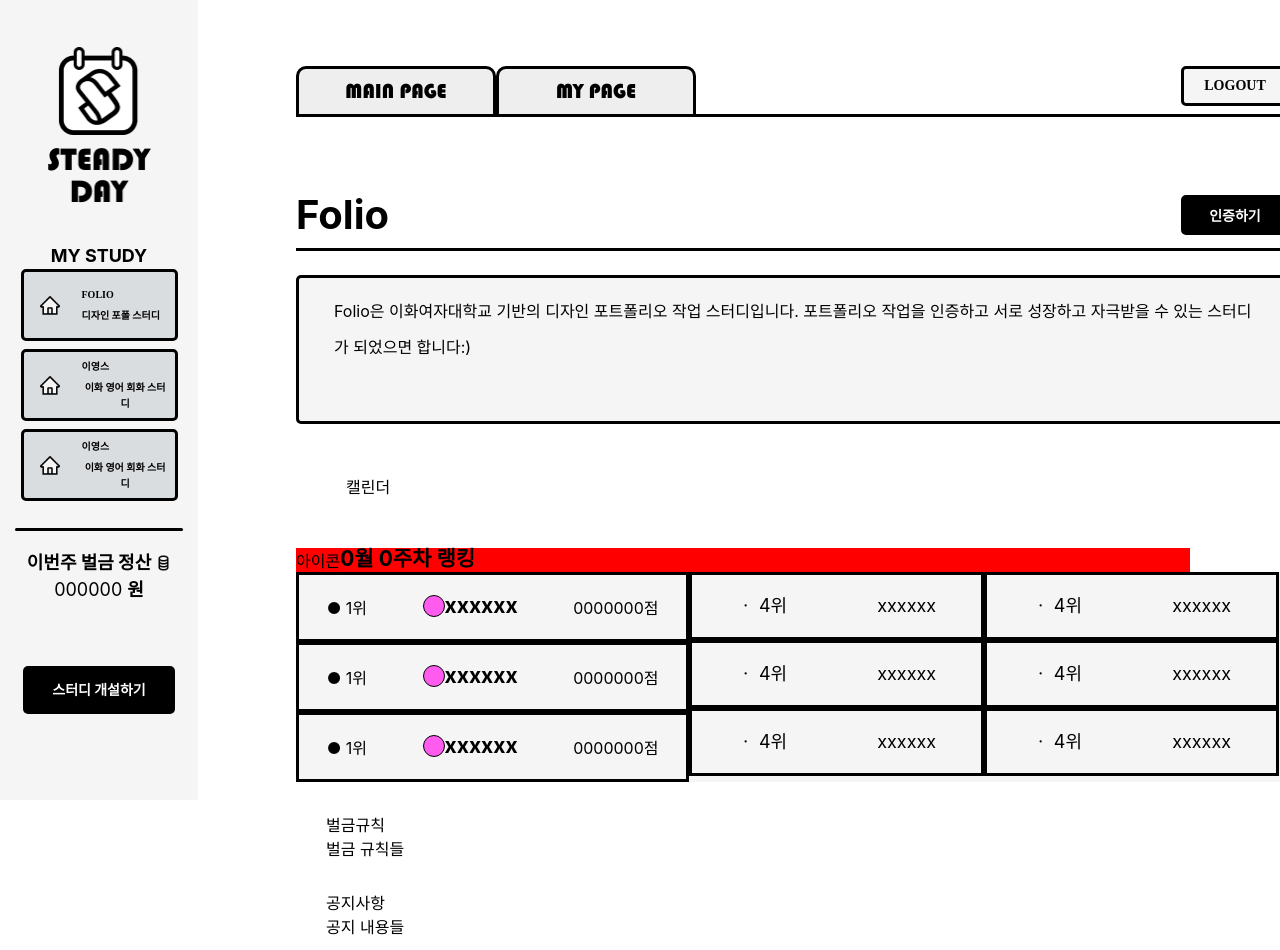
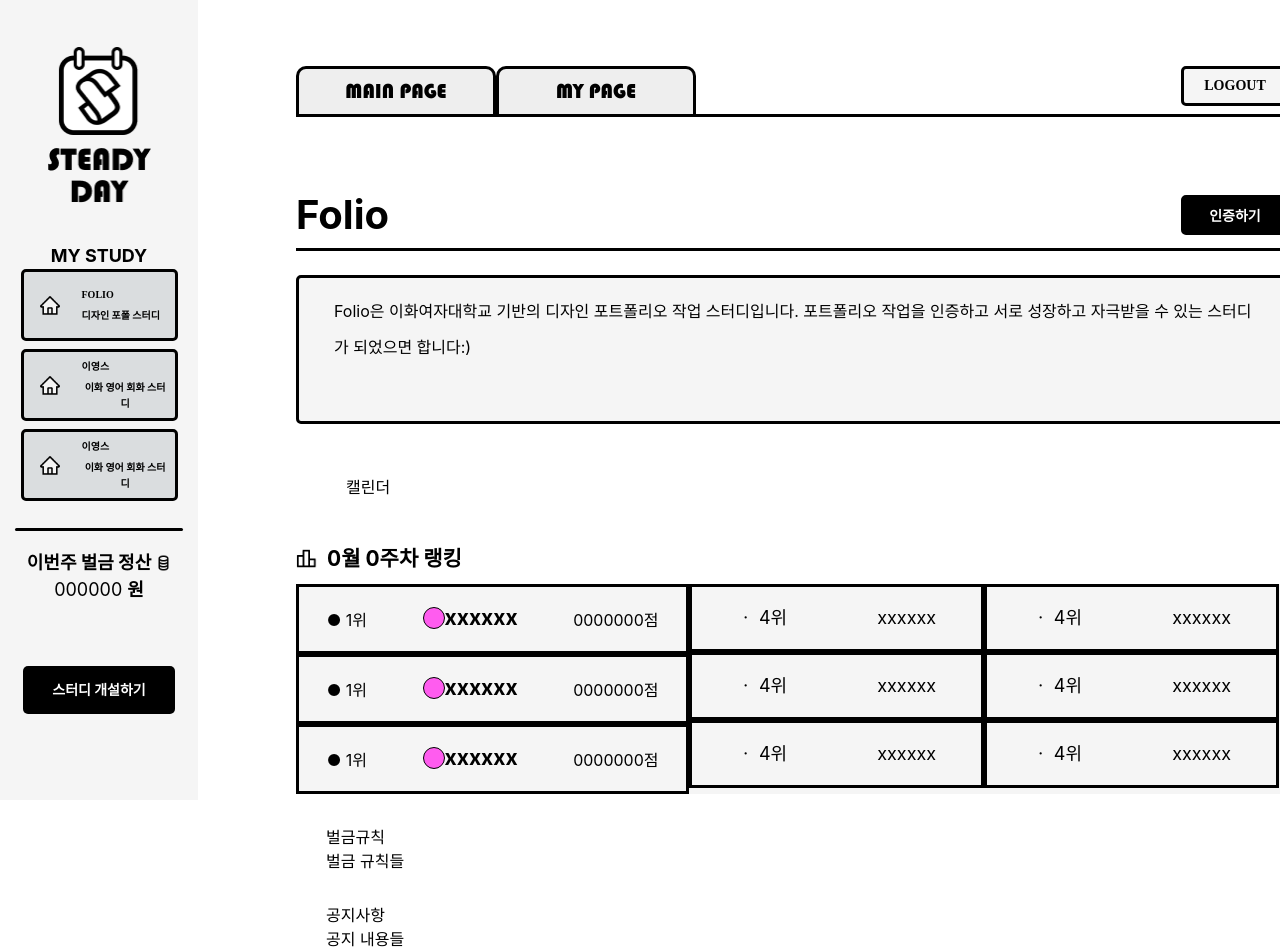
Before and after one commit to EFUB-steady/steady-front, a React (Create React App) app: page / in a window 1280 px wide. Built offline with nearby package versions, Linux system fonts and the light colour scheme; a web font is replaced by a local one.

Commit message:
💄 랭킹부분 제목

```diff
--- a/src/ui/components/main/ranking/Ranking.js
+++ b/src/ui/components/main/ranking/Ranking.js
@@ -1,12 +1,12 @@
 import styled from "styled-components";
 import RankingList from "./RankingList";
 import { Subtitle1 } from "../../../../core/texts";
-
+import rankicon from "../../../../assets/icon_rank.png";
 export default function Ranking() {
   return (
     <Wrapper>
       <RankTitle>
-        <div>아이콘</div>
+        <RankIcon src={rankicon} />
         <Subtitle1>0월 0주차 랭킹</Subtitle1>
       </RankTitle>
 
@@ -18,11 +18,15 @@ export default function Ranking() {
 const Wrapper = styled.div`
   display: flex;
   flex-direction: column;
-  width: 90%;
-  background-color: red;
+`;
+
+const RankIcon = styled.img`
+  height: 21px;
+  margin-right: 10px;
 `;
 
 const RankTitle = styled.div`
   display: flex;
   flex-direction: row;
+  margin-bottom: 15px;
 `;
```
